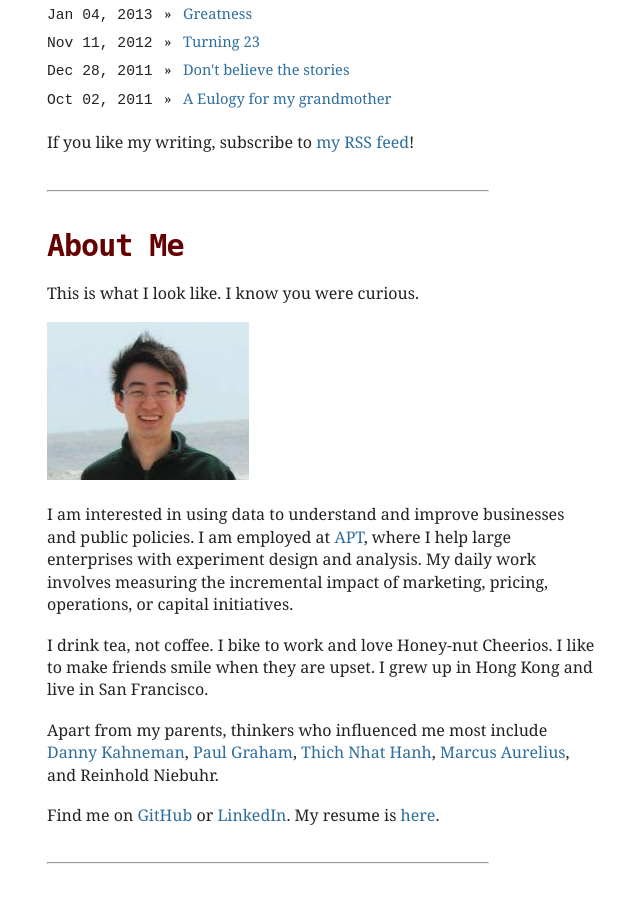
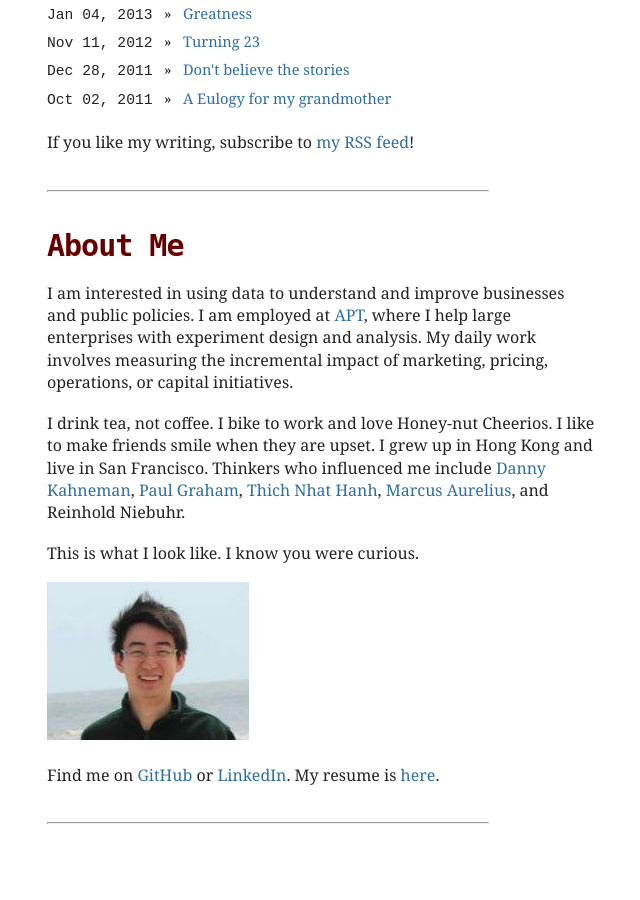
Before and after one commit to mbwong/mbwong.github.com, a Jekyll site: the page built from index.html, in a window 1280 px wide and 900 px high, scrolled down 1452 px. Shown: the whole window, without its empty margins (303-943 px from the left). Built offline with Jekyll 4.4.1, drawn with Linux system fonts in a browser that asks for light colours; after the commit the page ends 2312 px from its top, so only the background shows below that.

Commit message:
Update index.html

```diff
--- a/index.html
+++ b/index.html
@@ -70,16 +70,14 @@
 
 <h1 id="about" style="color:#660000; font-family: 'DejaVu Sans Mono', 'Courier New', monospace;">About Me</h1>
 
+<p>I am interested in using data to understand and improve businesses and public policies. I am employed at <a href="http://predictivetechnologies.com">APT</a>, where I help large enterprises with experiment design and analysis. My daily work involves measuring the incremental impact of marketing, pricing, operations, or capital initiatives.
+
+<p>I drink tea, not coffee. I bike to work and love Honey-nut Cheerios. I like to make friends smile when they are upset. I grew up in Hong Kong and live in San Francisco. Thinkers who influenced me include <a href="http://www.vanityfair.com/culture/features/2011/12/michael-lewis-201112">Danny Kahneman</a>, <a href="http://www.paulgraham.com/love.html">Paul Graham</a>, <a href="http://www.amazon.com/Miracle-Mindfulness-Introduction-Practice-Meditation/dp/0807012394">Thich Nhat Hanh</a>, <a href="http://www.amazon.com/Emperors-Handbook-New-Translation-Meditations/dp/0743233832/ref=sr_1_1?s=books&ie=UTF8&qid=1361259042&sr=1-1&keywords=emperor%27s+handbook">Marcus Aurelius</a>, and Reinhold Niebuhr.
+
 <p>This is what I look like. I know you were curious.
 
 <p><img src="/mugshot.png"/></p>
 
-<p>I am interested in using data to understand and improve businesses and public policies. I am employed at <a href="http://predictivetechnologies.com">APT</a>, where I help large enterprises with experiment design and analysis. My daily work involves measuring the incremental impact of marketing, pricing, operations, or capital initiatives.
-
-<p>I drink tea, not coffee. I bike to work and love Honey-nut Cheerios. I like to make friends smile when they are upset. I grew up in Hong Kong and live in San Francisco.
-
-<p>Apart from my parents, thinkers who influenced me most include <a href="http://www.vanityfair.com/culture/features/2011/12/michael-lewis-201112">Danny Kahneman</a>, <a href="http://www.paulgraham.com/love.html">Paul Graham</a>, <a href="http://www.amazon.com/Miracle-Mindfulness-Introduction-Practice-Meditation/dp/0807012394">Thich Nhat Hanh</a>, <a href="http://www.amazon.com/Emperors-Handbook-New-Translation-Meditations/dp/0743233832/ref=sr_1_1?s=books&ie=UTF8&qid=1361259042&sr=1-1&keywords=emperor%27s+handbook">Marcus Aurelius</a>, and Reinhold Niebuhr.
-
 <p>Find me on <a href="http://github.com/mbwong">GitHub</a> or <a href="http://www.linkedin.com/pub/michael-wong/25/547/850">LinkedIn</a>. My resume is <a href="/resume.pdf">here</a>.
 
 <hr>
```
